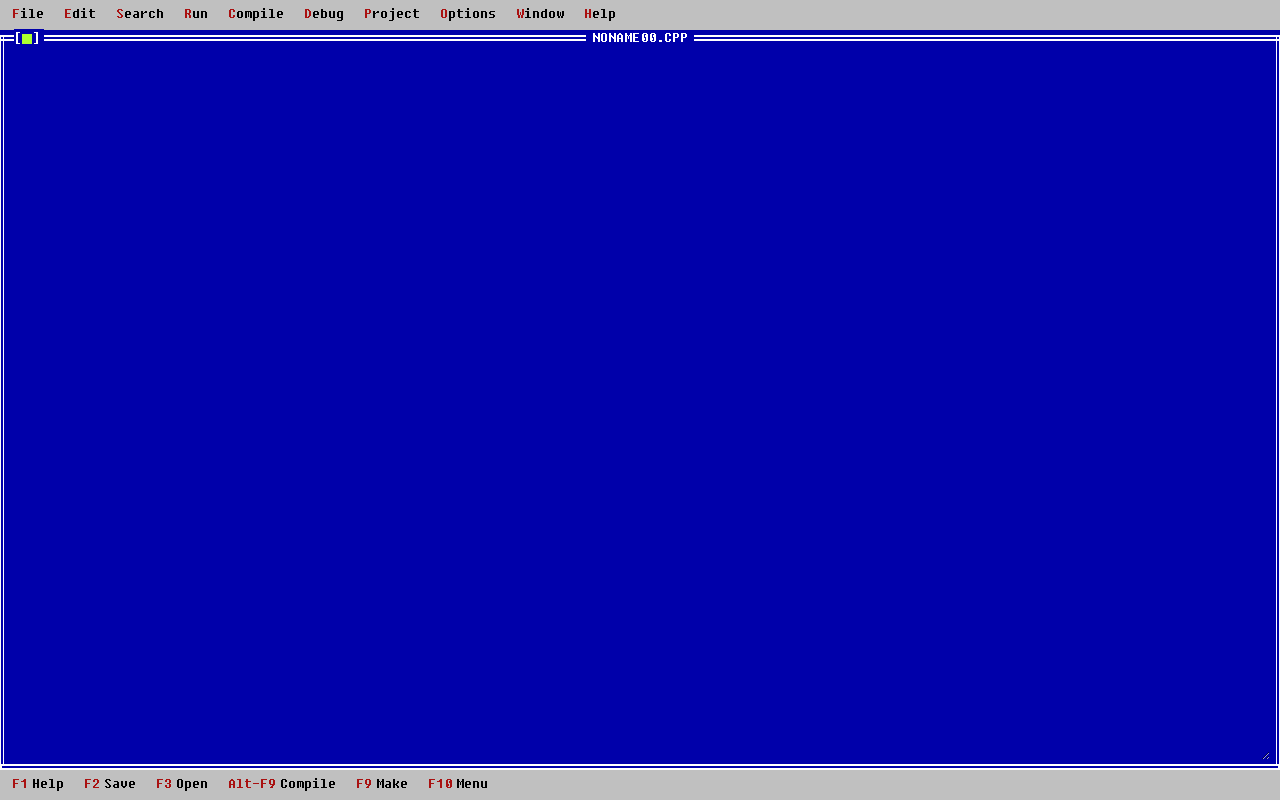
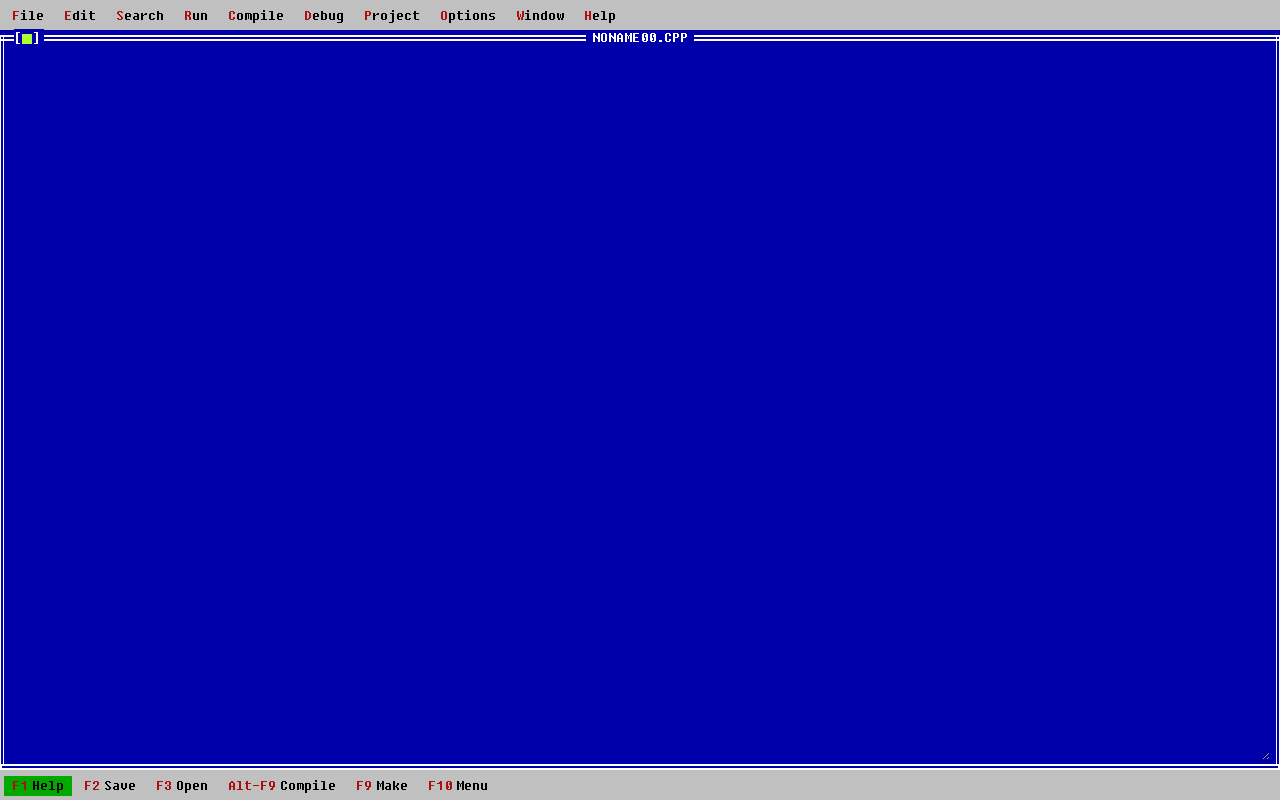
Before and after one commit to py-paulo/paste-copy, a React (Vite) app: page / in a window 1280 px wide. In both pictures the pointer is over the item 38 px from the left and 784 px from the top of the page. Built offline with nearby package versions, Linux system fonts and the light colour scheme.

Commit message:
efeito de hover nos botões da navbar

```diff
--- a/src/components/Footer/style.css
+++ b/src/components/Footer/style.css
@@ -22,10 +22,22 @@
 .nav-ul--li {
   display: flex;
   margin-left: 4px;
-  padding: 0 8px;
+  padding: 2px 8px;
 }
 
 .nav-ul--li span {
   margin-right: 4px;
   color: var(--secondary-text);
 }
+
+/* efeitos de hover  */
+.nav-ul--li:hover {
+  /* efeito de transição "animação"  */
+  transition: all 0.5s ease-in-out;
+
+  /* mudar o cursor  */
+  cursor: pointer;
+
+  /* cor de fundo  */
+  background-color: #00a800ff;
+}
--- a/src/components/Header/style.css
+++ b/src/components/Header/style.css
@@ -21,7 +21,19 @@
 
 .nav-ul---li {
   margin-left: 4px;
-  padding: 0 8px;
+  padding: 2px 8px;
+}
+
+/* efeitos de hover  */
+.nav-ul---li:hover {
+  /* efeito de transição "animação"  */
+  transition: all 0.5s ease-in-out;
+
+  /* mudar o cursor  */
+  cursor: pointer;
+
+  /* cor de fundo  */
+  background-color: #00a800ff;
 }
 .first-word {
   color: var(--secondary-text);
```
